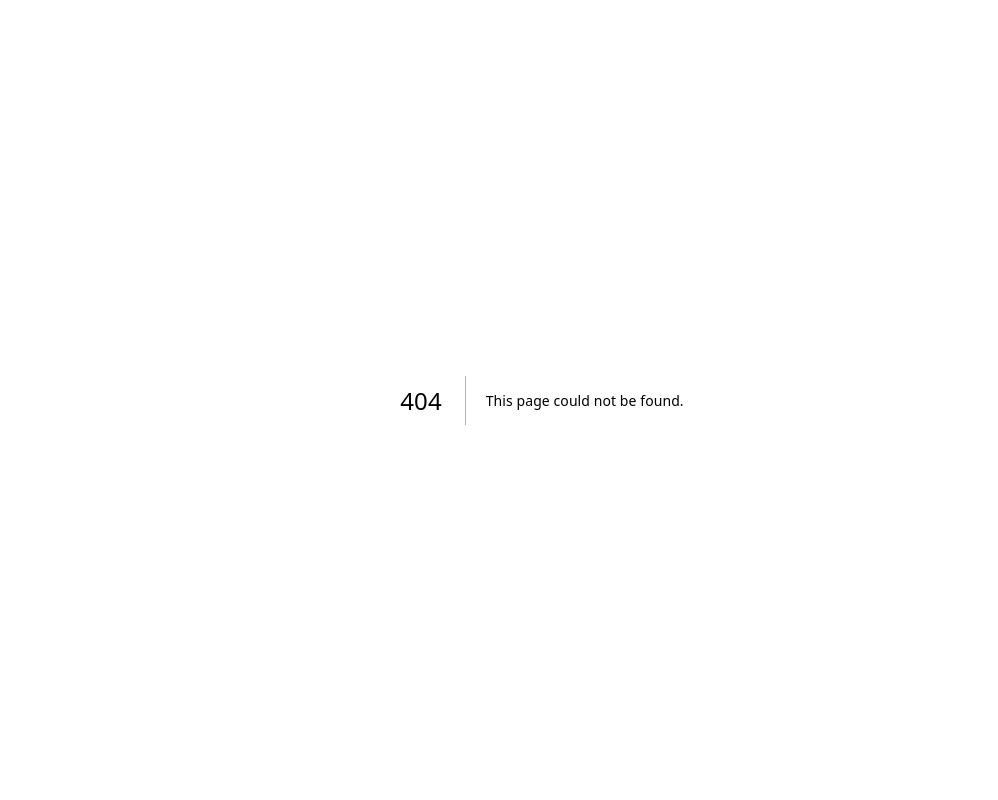
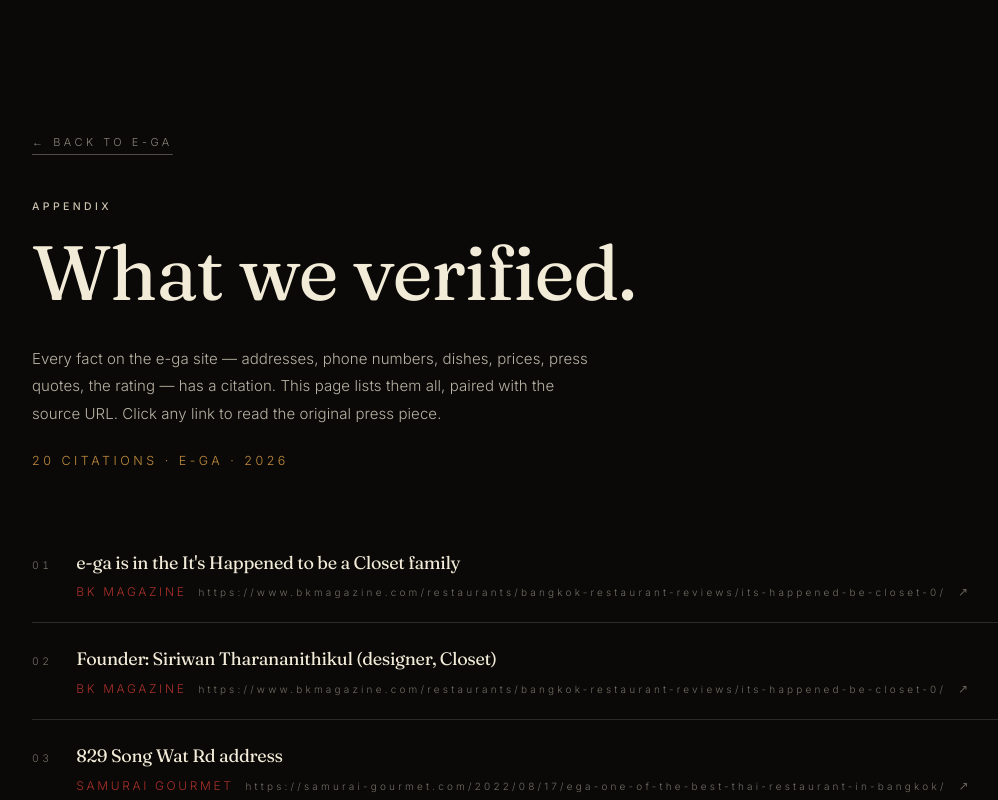
Before and after one commit to kirbykung168-art/e-ga, a Next.js app: page /sources in a window 1280 px wide. Before the commit this address had no page. Shown: the top 800 px of the page, without its empty margins (98-1096 px from the left). Built offline with nearby package versions, Linux system fonts and the light colour scheme.

Commit message:
feat(sources): add /sources appendix page listing all 20 citations

```diff
--- /dev/null
+++ b/src/app/sources/page.tsx
@@ -0,0 +1,77 @@
+import Link from 'next/link';
+import { SOURCES, BRAND } from '@/lib/content';
+
+export const metadata = {
+  title: 'Sources · e-ga',
+  description: 'Every claim on this site, paired with its press URL. Verifiable, citation by citation.',
+};
+
+/**
+ * /sources — appendix listing every factual claim on the site with
+ * its press URL. Builds trust that this site isn't fabricated, it's
+ * a research-backed asset.
+ */
+export default function SourcesPage() {
+  return (
+    <main className="min-h-screen bg-ink text-bone py-24 lg:py-32">
+      <div className="mx-auto max-w-[1100px] px-5 lg:px-10">
+        <Link
+          href="/"
+          className="inline-block font-sans text-[11px] uppercase tracking-[0.32em] text-bone/55 hover:text-vermillion mb-12 underline underline-offset-8 decoration-bone/30"
+        >
+          ← back to e-ga
+        </Link>
+
+        <p className="eyebrow text-vermillion">Appendix</p>
+        <h1
+          className="display leading-[1.02] mt-5 max-w-[18ch]"
+          style={{ fontSize: 'clamp(40px, 6vw, 88px)' }}
+        >
+          What we verified.
+        </h1>
+        <p className="font-sans text-[15px] leading-[1.85] text-bone/75 mt-8 max-w-[60ch]">
+          Every fact on the e-ga site — addresses, phone numbers, dishes, prices,
+          press quotes, the rating — has a citation. This page lists them all,
+          paired with the source URL. Click any link to read the original press
+          piece.
+        </p>
+        <p className="font-sans text-[12.5px] uppercase tracking-[0.28em] text-brass mt-6">
+          {SOURCES.length} citations · {BRAND.name} · {new Date().getFullYear()}
+        </p>
+
+        <ul className="mt-14 lg:mt-20 grid gap-6">
+          {SOURCES.map((s, i) => (
+            <li
+              key={i}
+              className="grid grid-cols-[auto_1fr] gap-x-6 items-baseline border-b border-[var(--rule)] pb-5"
+            >
+              <span className="font-sans text-[10.5px] uppercase tracking-[0.32em] text-bone/45 tabular-nums">
+                {String(i + 1).padStart(2, '0')}
+              </span>
+              <div>
+                <p className="display text-[18px] leading-snug text-bone">{s.claim}</p>
+                <a
+                  href={s.url}
+                  target="_blank"
+                  rel="noreferrer"
+                  className="inline-flex items-baseline gap-3 mt-2 font-sans text-[12px] uppercase tracking-[0.22em] text-vermillion hover:text-brass_lt transition-colors duration-300"
+                >
+                  {s.publication}
+                  <span className="font-sans text-[10px] tracking-[0.32em] text-bone/45 normal-case truncate">{s.url}</span>
+                  <span className="text-bone/40">↗</span>
+                </a>
+              </div>
+            </li>
+          ))}
+        </ul>
+
+        <p className="font-sans text-[12px] leading-relaxed text-bone/55 mt-16 max-w-[60ch]">
+          If anything on the live site is inaccurate, tell us and we&apos;ll fix it within
+          24 hours. The data is editable in a single file
+          (<code className="text-brass">src/lib/content.ts</code>) — no codebase
+          surgery required.
+        </p>
+      </div>
+    </main>
+  );
+}
```
